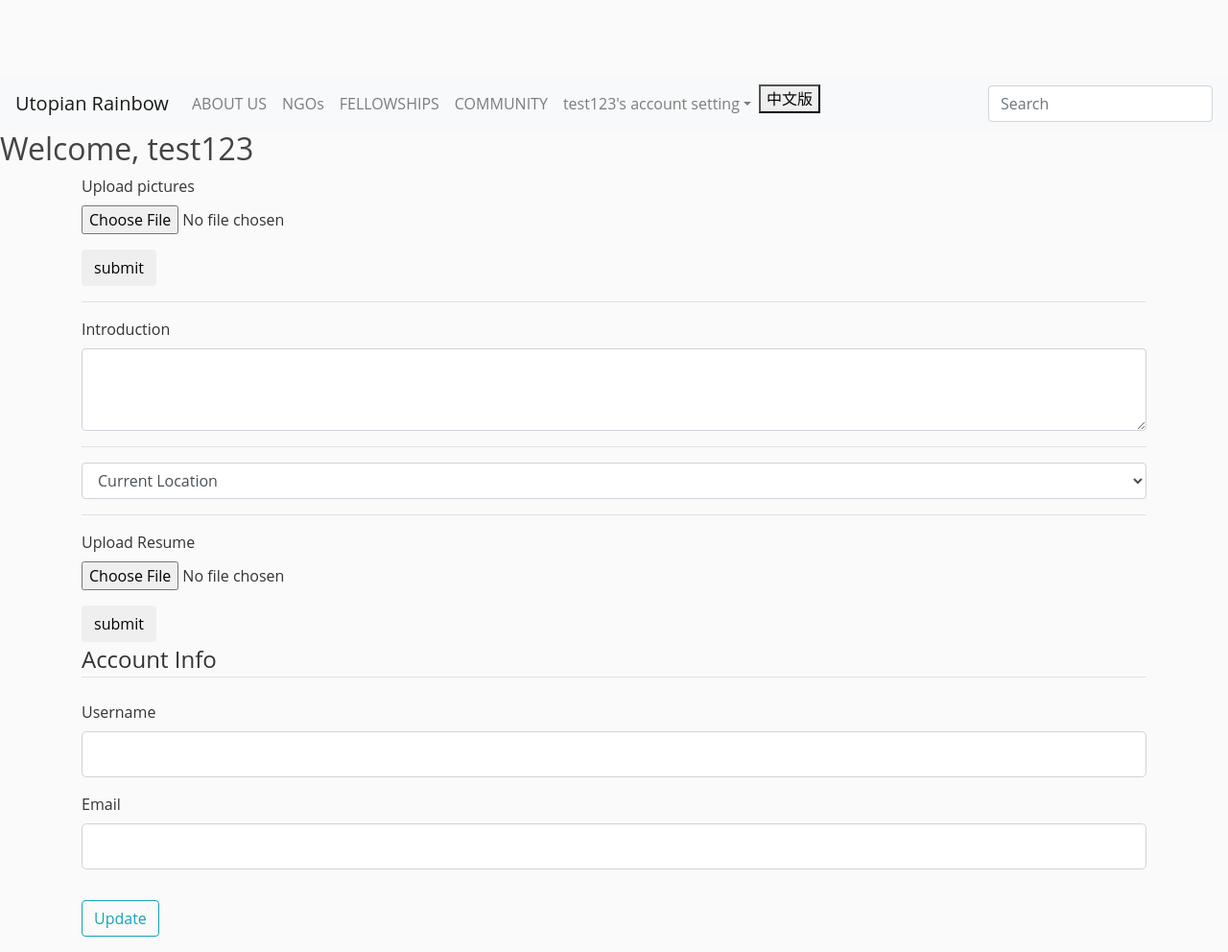
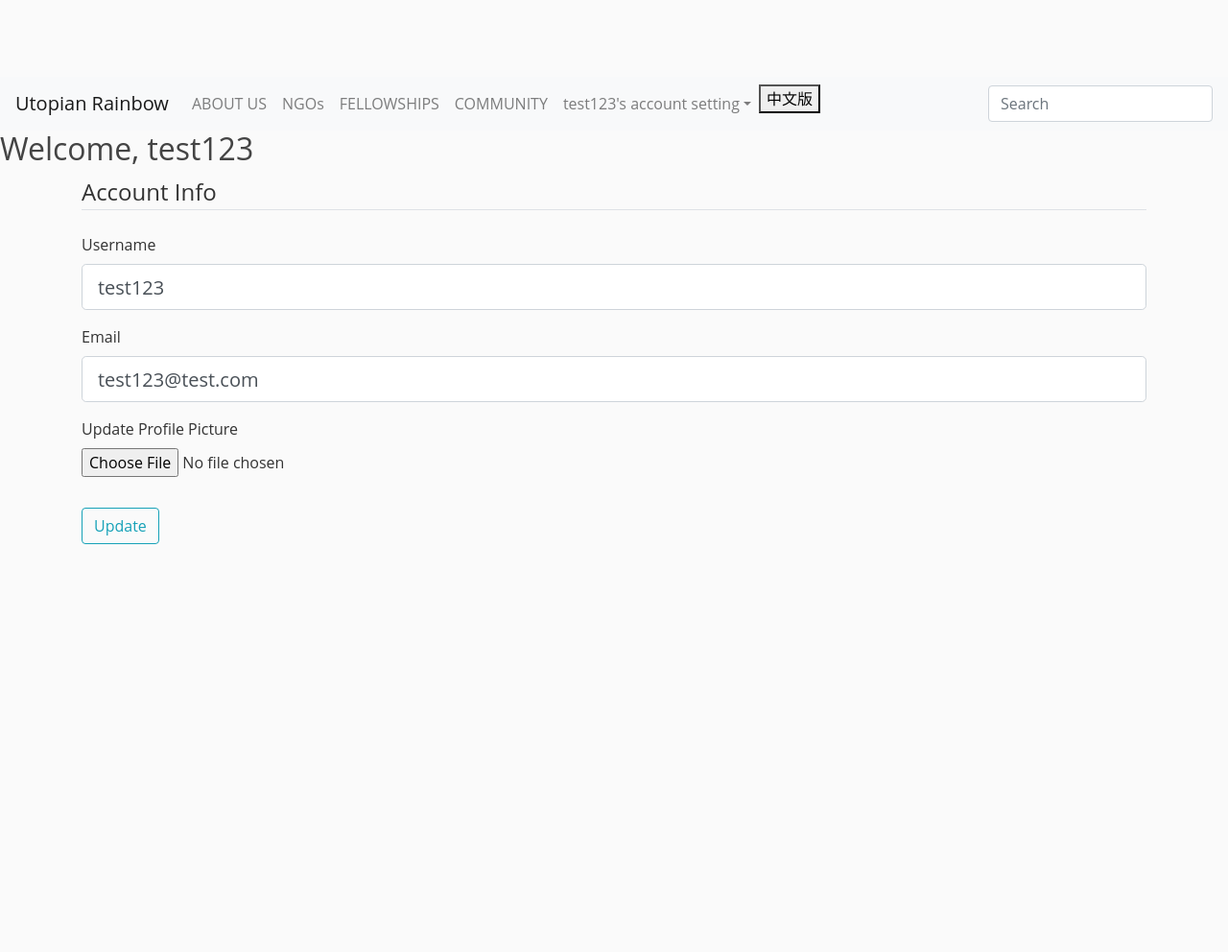
Before and after one commit to yuzhangClaremont/Utopian, a Flask app: a page that uses utopianRainbow/templates/edit.html in a window 1280 px wide. Shown: the whole page at 96% size. After the commit the page ends 567 px from the top, so only its background shows below. Run offline with Flask 2, Linux system fonts and the light colour scheme; a user stored in the database is signed in; some libraries are stand-ins or nearby versions.

Commit message:
user headshot update

```diff
--- a/utopianRainbow/forms.py
+++ b/utopianRainbow/forms.py
@@ -1,6 +1,6 @@
 from flask_wtf import FlaskForm
-from flask_wtf.file import FileField, FileAllowed
-from wtforms import Form, StringField, TextAreaField, PasswordField, SubmitField, BooleanField
+from flask_wtf.file import FileField, FileAllowed # for photo update and upload
+from wtforms import Form, StringField, TextAreaField, PasswordField, SubmitField, BooleanField, validators
 from wtforms.validators import DataRequired,InputRequired, Email, Length, EqualTo, ValidationError
 from flask_login import current_user
 from utopianRainbow.models import User
@@ -28,7 +28,7 @@ class UpdateAccountForm(FlaskForm):
                            validators=[DataRequired(), Length(min=2, max=20)])
     email = StringField('Email',
                         validators=[DataRequired(), Email()])
-    # picture = FileField('Update Profile Picture', validators=[FileAllowed(['jpg', 'png'])])
+    picture = FileField('Update Profile Picture', validators=[FileAllowed(['jpg', 'png'])])
     submit = SubmitField('Update')
 
     def validate_username(self, username):
--- a/utopianRainbow/routes.py
+++ b/utopianRainbow/routes.py
@@ -3,6 +3,9 @@ from utopianRainbow import app, db, bcrypt
 from utopianRainbow.forms import RegistrationForm, LoginForm, UpdateAccountForm
 from utopianRainbow.models import User, Post
 from flask_login import login_user, current_user, logout_user, login_required
+import secrets
+import os
+from PIL import Image
 
 @app.route("/")
 # @app.route("/index")
@@ -37,18 +40,7 @@ def fellowship(username=None):
 def community(username=None):
     return render_template("community.html", username=username)
 
-def save_picture(form_picture):
-    random_hex = secrets.token_hex(8)
-    _, f_ext = os.path.splitext(form_picture.filename)
-    picture_fn = random_hex + f_ext
-    picture_path = os.path.join(app.root_path, 'static/profile_pics', picture_fn)
 
-    output_size = (125, 125)
-    i = Image.open(form_picture)
-    i.thumbnail(output_size)
-    i.save(picture_path)
-
-    return picture_fn
 
 @app.route("/dashboard/<username>")
 # @app.route("/dashboard/")
@@ -57,7 +49,7 @@ def dashboard(username=None):
     form = UpdateAccountForm()
     # img = save_picture(current_user.image_file.data)
     image_file = url_for('static', filename='image/'+ current_user.image_file)
-    print(current_user.image_file)
+    # print(current_user.image_file)
     return render_template("dashboard.html", username=username, image_file = image_file, form = form)
 
 @app.route("/login", methods=['GET','POST'])
@@ -103,19 +95,39 @@ def logout():
     logout_user()
     return redirect(url_for('index'))
 
+def save_picture(form_picture):
+    random_hex = secrets.token_hex(8) # random hex name to avoid user pic name overlap
+    _, f_ext = os.path.splitext(form_picture.filename) # os to save extension, _ is unused variable which is filename
+    picture_fn = random_hex + f_ext
+    picture_path = os.path.join(app.root_path, 'static/image', picture_fn) #save pic as the name
+    # form_picture.save(picture_path)
+
+    output_size = (225, 225)
+    i = Image.open(form_picture)
+    i.thumbnail(output_size)
+    i.save(picture_path)
+
+    return picture_fn
+
 @app.route('/edit/<username>', methods=['GET','POST'])
 @login_required
 def edit(username=None):
     form =  UpdateAccountForm()
     if form.validate_on_submit():
-        # if form.picture.data:
-        #     picture_file = save_picture(form.picture.data)
-        #     current_user.image_file = picture_file
-        current_user.username = form.username.data
-        current_user.email = form.email.data
+        if form.picture.data:
+            picture_file = save_picture(form.picture.data)
+            current_user.image_file = picture_file
+        if form.username.data != None:
+            current_user.username = form.username.data
+        if form.email.data != None:
+            current_user.email = form.email.data
         db.session.commit()
         flash('Your account has been updated!', 'success')
+        # print(current_user.username, current_user.image_file)
         return redirect(url_for('dashboard',username=current_user.username))
+    elif request.method == 'GET':
+        form.username.data = current_user.username
+        form.email.data = current_user.email
     return render_template("edit.html",username = username, form=form)
 
 @app.route('/headshot', methods=['POST'])
--- a/utopianRainbow/templates/edit.html
+++ b/utopianRainbow/templates/edit.html
@@ -8,7 +8,7 @@
 
             <div class="container">
 
-                    <form method="POST" action="/headshot" enctype="multipart/form-data">
+                    <!-- <form method="POST" action="/headshot" enctype="multipart/form-data">
                     <div class="form-group">
                         <label for="pictures">Upload pictures</label>
                         <input type="file" name="inputFile" class="form-control-file" id="exampleFormControlFile1">
@@ -37,7 +37,7 @@
                         <input type="file" class="form-control-file" id="exampleFormControlFile1">
                     </div>
                     <button type="submit" class="btn btn-default">submit</button>
-                    </form>
+                    </form> -->
 
 
 
@@ -59,6 +59,7 @@
                             {{ form.username(class="form-control form-control-lg") }}
                         {% endif %}
                     </div>
+
                     <div class="form-group">
                         {{ form.email.label(class="form-control-label") }}
                         {% if form.email.errors %}
@@ -73,6 +74,16 @@
                         {% endif %}
                     </div>
 
+                    <div class="form-group">
+                            {{ form.picture.label() }}
+                            {{ form.picture(class="form-control-file") }}
+                            {% if form.picture.errors %}
+                                {% for error in form.picture.errors %}
+                                    <span class="text-danger">{{ error }}</span></br>
+                                {% endfor %}
+                            {% endif %}
+                    </div>
+
                 </fieldset>
                 <div class="form-group">
                     {{ form.submit(class="btn btn-outline-info") }}
--- a/utopianRainbow/templates/layout.html
+++ b/utopianRainbow/templates/layout.html
@@ -14,7 +14,7 @@
         <style>
             .jumbotron{
                 /* background- */
-                background-image: url({{ url_for('static', filename='rbf.jpg') }});
+                background-image: url({{ url_for('static', filename='image/rbf.jpg') }});
                 background-size: cover;
             }
 
```
Also changed, not shown: utopianRainbow/database.db, utopianRainbow/static/image/0feb8173f2e45d3d.jpg (added), utopianRainbow/static/image/24fec15dd3b15c91.JPG (added), utopianRainbow/static/image/389b3950227c2bf7.jpg (added), utopianRainbow/static/image/784af42b463258af.JPG (added), utopianRainbow/static/image/8f8a804a24a7f9c9.JPG (added), utopianRainbow/static/image/9a9d300c83f024fa.JPG (added), utopianRainbow/static/image/c7fdfca56f8338c0.JPG (added).
